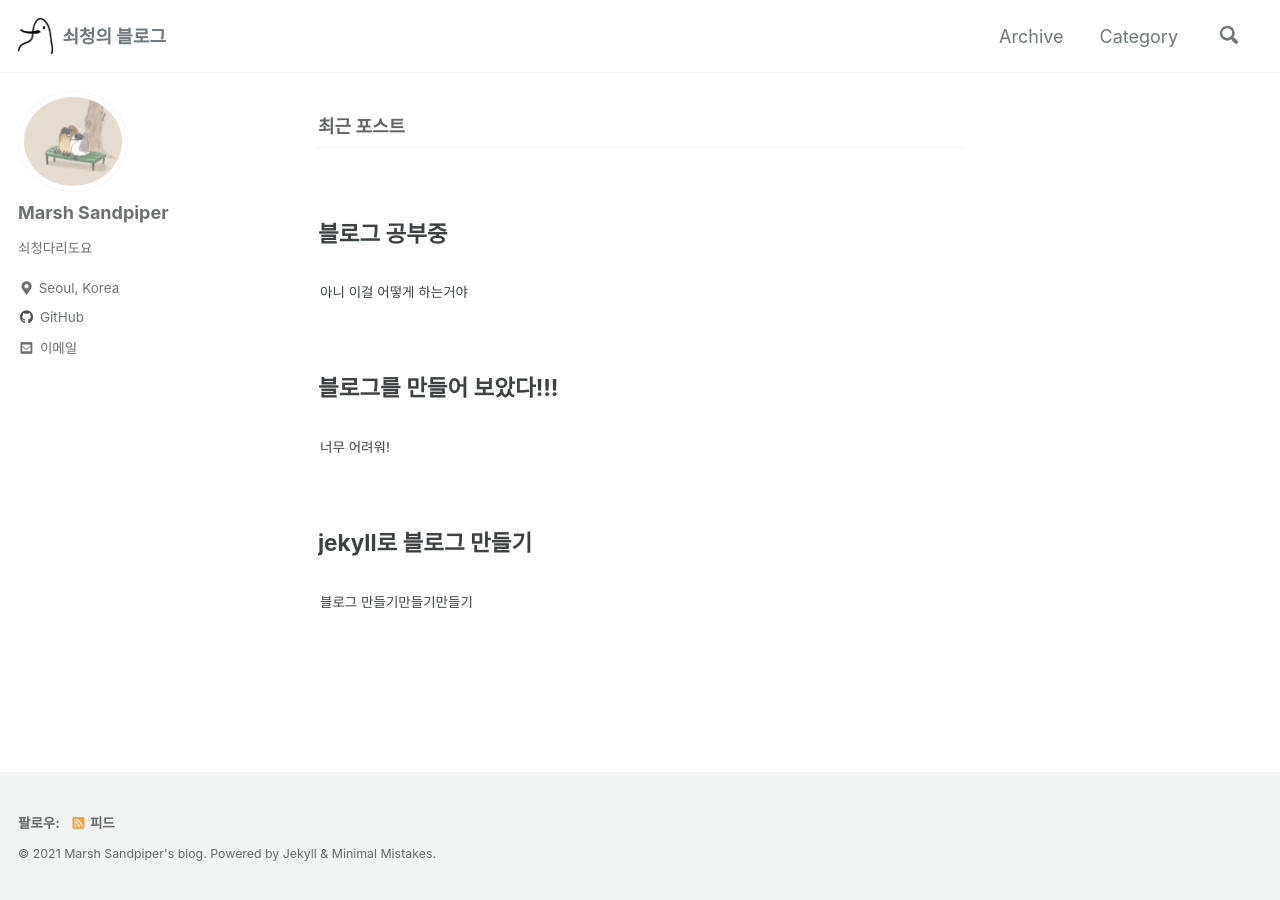
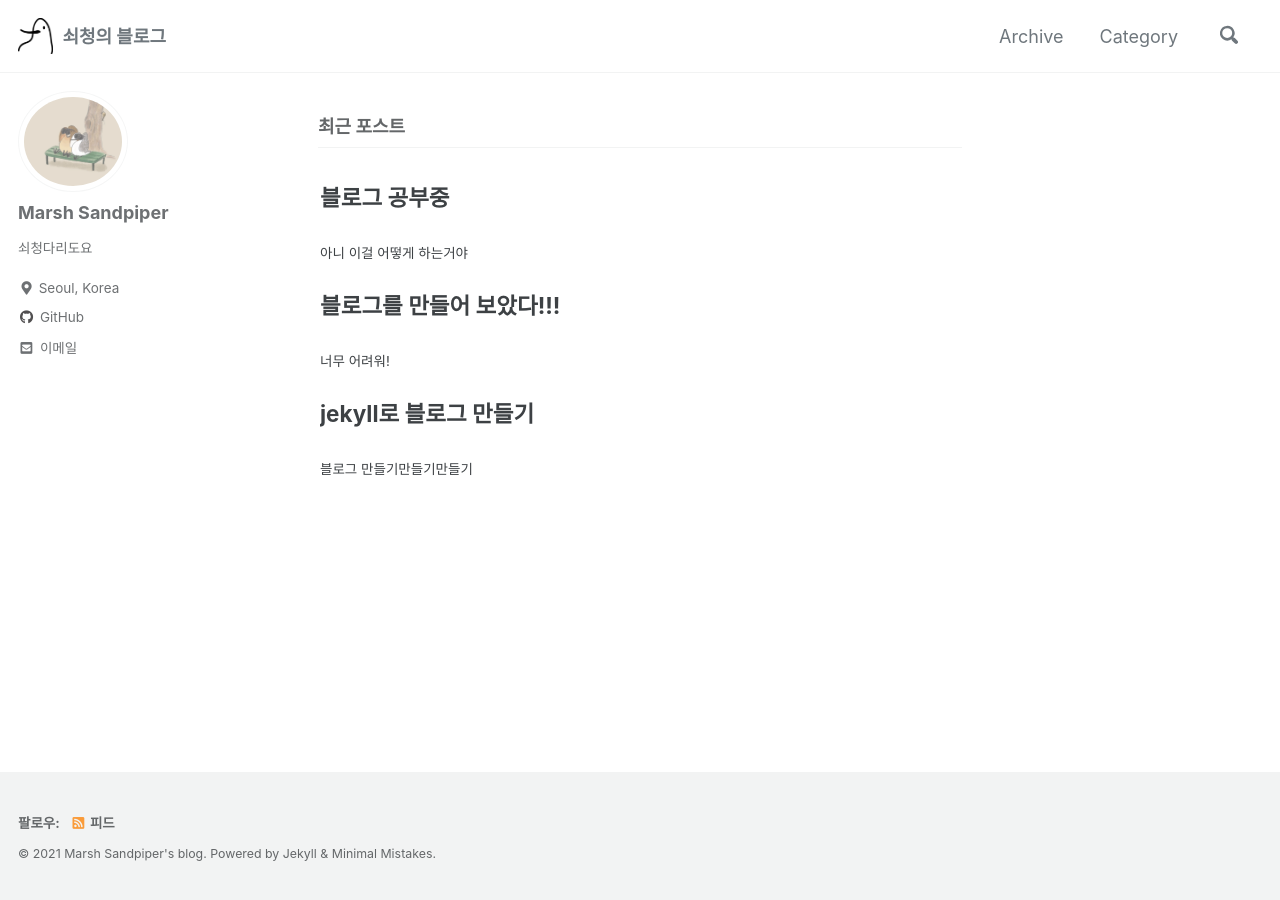
Before and after one commit to Jeong-yeon-Lee/Jeong-yeon-Lee.github.io, a Jekyll site: the page built from index.html, in a window 1280 px wide. Built offline with Jekyll 4.4.1, drawn with Linux system fonts in a browser that asks for light colours; cached includes are drawn as plain includes; the list of posts is cut into pages by our own code.

Commit message:
archive single style

```diff
--- a/_includes/archive-single.html
+++ b/_includes/archive-single.html
@@ -15,7 +15,11 @@
       <img src="{{ teaser | relative_url }}" alt="" />
     </div>
     {% endif %}
-    <h2 class="archive__item-title no_toc" itemprop="headline">
+    <h2
+      class="archive__item-title no_toc"
+      itemprop="headline"
+      style="margin: 2px"
+    >
       {% if post.link %}
       <a href="{{ post.link }}">{{ title }}</a>
       <a href="{{ post.url | relative_url }}" rel="permalink"
```
